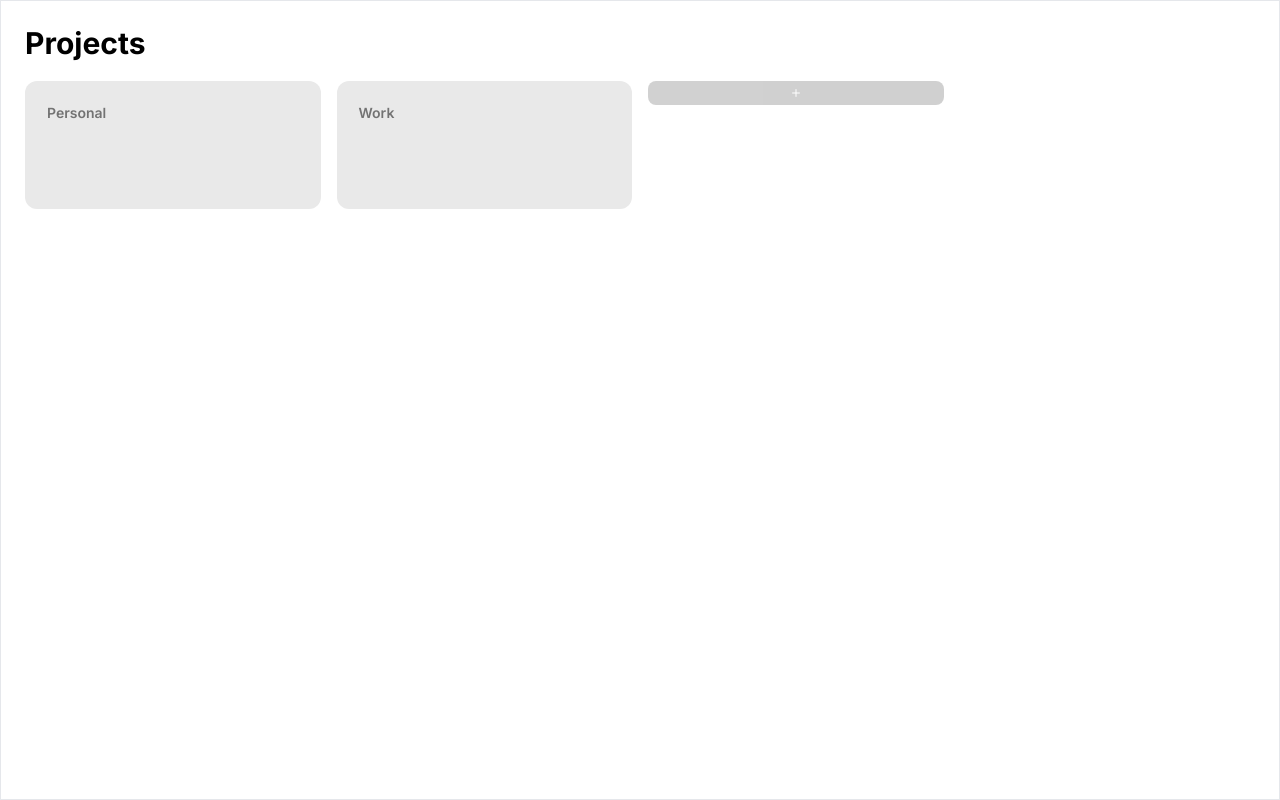
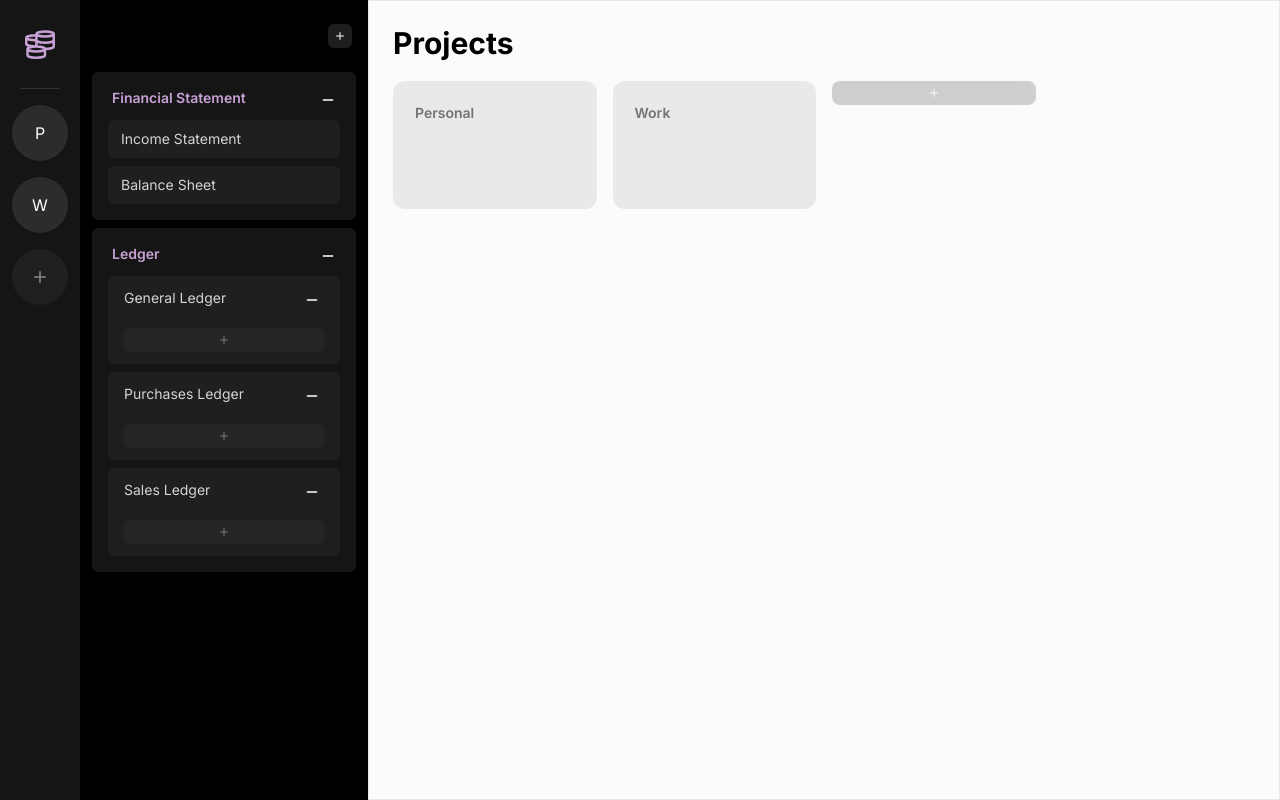
Before and after one commit to rikashi-shifu/accounts, a Next.js app: page / in a window 1280 px wide. Built offline with nearby package versions, Linux system fonts and the light colour scheme.

Commit message:
Fix: Page glithcing when navigate between projects

```diff
--- a/src/app/[project]/layout.tsx
+++ /dev/null
@@ -1,9 +0,0 @@
-import Layout from "@/components/layout/Layout";
-
-export default function DashboardLayout({
-  children,
-}: {
-  children: React.ReactNode;
-}) {
-  return <Layout>{children}</Layout>;
-}
--- a/src/app/layout.tsx
+++ b/src/app/layout.tsx
@@ -1,6 +1,7 @@
 import "./globals.css";
 import { Inter } from "next/font/google";
 import { Metadata } from "next";
+import Layout from "@/components/layout/Layout";
 
 const inter = Inter({ subsets: ["latin"] });
 
@@ -17,7 +18,7 @@ export default function RootLayout({
   return (
     <html lang="en">
       <body className={`${inter.className} flex h-screen max-h-screen`}>
-        {children}
+        <Layout>{children}</Layout>
       </body>
     </html>
   );
--- a/src/components/layout/Layout.tsx
+++ b/src/components/layout/Layout.tsx
@@ -1,13 +1,17 @@
 "use client";
-import React, { ReactNode, useEffect, useState } from "react";
-import Navigation from "./Navigation";
+import React, { ReactNode, useState } from "react";
+import ProjectNavigation from "./project-nav/ProjectNavigation";
+import PageNavigation from "./page-nav/PageNavigation";
 
 const Layout = ({ children }: { children: ReactNode }) => {
   const [showNav, setShowNav] = useState(true);
 
   return (
     <div className="flex w-full">
-      <Navigation />
+      <nav className="flex z-10">
+        <ProjectNavigation />
+        <PageNavigation />
+      </nav>
 
       <main
         className={`${
--- a/src/components/layout/Navigation.tsx
+++ /dev/null
@@ -1,14 +0,0 @@
-import React from "react";
-import ProjectNavigation from "@/components/layout/project-nav/ProjectNavigation";
-import PageNavigation from "@/components/layout/page-nav/PageNavigation";
-
-const Navigation = () => {
-  return (
-    <nav className="flex z-10">
-      <ProjectNavigation />
-      <PageNavigation />
-    </nav>
-  );
-};
-
-export default Navigation;
```
